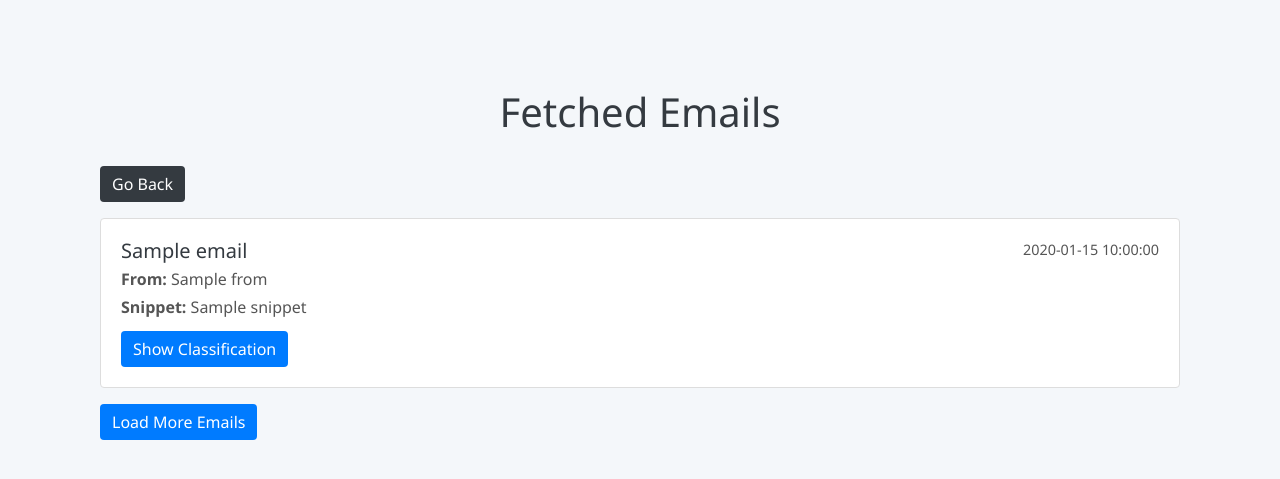
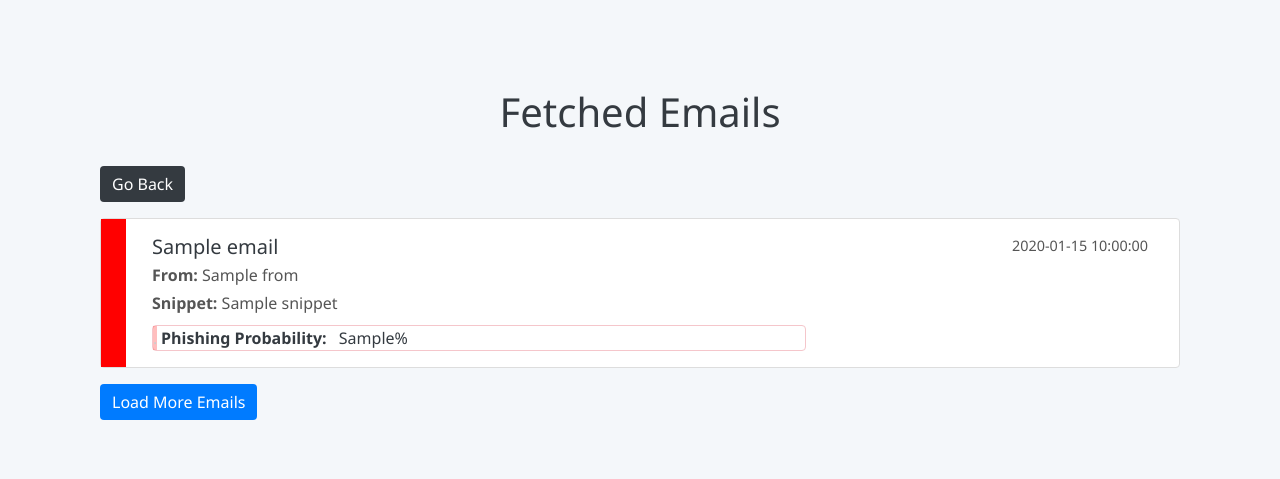
Before and after one commit to dy-nobsokun1/EmailPhishingDetection, a Flask app: template templates/emails.html in a window 1280 px wide. Shown: the part 56-535 px from the top of the page. Run offline with Flask 3, Linux system fonts and the light colour scheme; the template is opened without the code that fills it: most values are stand-ins (such as "Sample title", 1, 10 or a date in 2020); parts of the project's set-up code (start-up, migrations or seed data) failed here and were passed over; some libraries are stand-ins or nearby versions.

Commit message:
add threat bar for probability

```diff
--- a/templates/emails.html
+++ b/templates/emails.html
@@ -47,10 +47,8 @@
     }
 
     .classification {
-        display: none;
         margin-top: 10px;
-        padding: 10px;
-        color: #721c24;
+        color: #343a40;
         border: 1px solid;
         border-radius: 4px;
     }
@@ -88,17 +86,19 @@
     <a href="/" class="btn btn-secondary mb-3">Go Back</a>
     <div id="email-list" class="list-group">
         {% for email in emails %}
-        <a href="/email/{{ email.id }}?username={{ username }}&app_password={{ app_password }}&imap_server={{ imap_server }}" class="list-group-item email-item">
-            <div class="row">
+        <a href="/email/{{ email.id }}?username={{ username }}&app_password={{ app_password }}&imap_server={{ imap_server }}" class="list-group-item email-item p-0">
+            <span style="position:absolute; width: 25px; height: 100%; background-color: {% if email.phishing_probability <= 40 %}green{% elif email.phishing_probability <= 60 %}yellow{% else %}red{% endif %};"></span>
+            <div class="row m-3" style="padding-left: 20px;">
                 <div class="col-md-8">
                     <h5 class="mb-1">{{ email.subject }}</h5>
                     <p class="mb-1"><strong>From:</strong> {{ email.from }}</p>
                     <p class="mb-1"><strong>Snippet:</strong> {{ email.snippet }}</p>
-                    <button class="btn btn-info mt-2" onclick="event.preventDefault(); toggleClassification({{ loop.index0 }});">
+                    <!-- <button class="btn btn-info mt-2" onclick="event.preventDefault(); toggleClassification({{ loop.index0 }});">
                         Show Classification
-                    </button>
-                    <div id="classification-{{ loop.index0 }}" class="classification" style="background-color: {% if email.phishing_probability <= 40 %}green{% elif email.phishing_probability <= 60 %}yellow{% else %}red{% endif %}; border-color: {% if email.phishing_probability <= 40 %}#c3e6cb{% elif email.phishing_probability <= 60 %}#ffeeba{% else %}#f5c6cb{% endif %};">
-                        <strong>Phishing Probability:</strong> {{ email.phishing_probability }}%
+                    </button> -->
+                    <div id="classification-{{ loop.index0 }}" class="classification" style=" border-color: {% if email.phishing_probability <= 40 %}#c3e6cb{% elif email.phishing_probability <= 60 %}#ffeeba{% else %}#f5c6cb{% endif %};">
+                        <span class="position-absolute" style="width: {{email.phishing_probability}}%; background-color: {% if email.phishing_probability <= 40 %}green{% elif email.phishing_probability <= 60 %}yellow{% else %}red{% endif %}; opacity: 25%; z-index: 0;">.</span>
+                        <strong class="m-2">Phishing Probability:</strong> {{ email.phishing_probability }}%
                     </div>
                 </div>
                 <div class="col-md-4 email-date">
@@ -150,9 +150,9 @@
 
 
 
-    function toggleClassification(index) {
-        var element = document.getElementById('classification-' + index);
-        element.style.display = element.style.display === 'none' ? 'block' : 'none';
-    }
+    // function toggleClassification(index) {
+    //     var element = document.getElementById('classification-' + index);
+    //     element.style.display = element.style.display === 'none' ? 'block' : 'none';
+    // }
 </script>
 {% endblock %}
```
